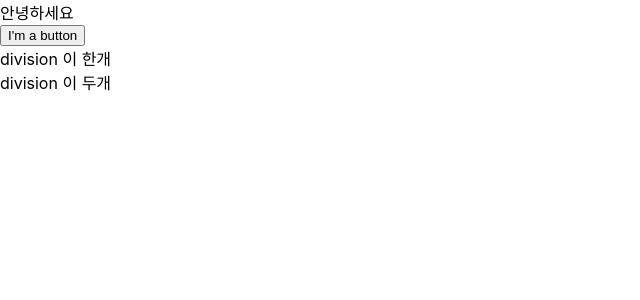
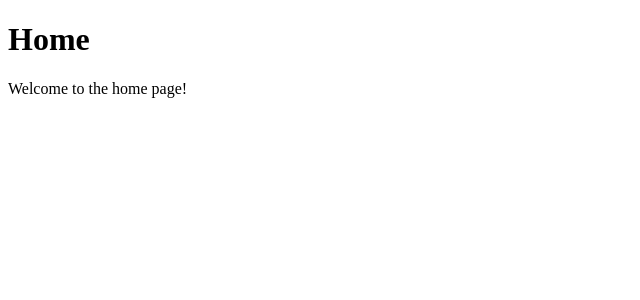
Before and after one commit to pflying1/react-prac, a React (Create React App) app in the folder my-app/: page / in a window 1280 px wide. Shown: the top 300 px of the page, without its empty margins (0-640 px from the left). Built offline with nearby package versions, Linux system fonts and the light colour scheme.

Commit message:
라우터 돔 설정

```diff
--- a/my-app/package.json
+++ b/my-app/package.json
@@ -34,5 +34,8 @@
       "last 1 firefox version",
       "last 1 safari version"
     ]
+  },
+  "devDependencies": {
+    "react-router-dom": "^6.11.2"
   }
 }
--- a/my-app/src/App.js
+++ b/my-app/src/App.js
@@ -1,46 +1,19 @@
-/* import logo from './logo.svg';
-import './App.css';
+import React from "react";
+import { BrowserRouter as Router, Route, Routes } from "react-router-dom";
+import Home from "./components/Home";
+import About from "./components/About";
+import NotFound from "./components/NotFound";
 
 function App() {
   return (
-    <div className="App">
-      <header className="App-header">
-        <img src={logo} className="App-logo" alt="logo" />
-        <p>
-          Edit <code>src/App.js</code> and save to reload.
-        </p>
-        <a
-          className="App-link"
-          href="https://reactjs.org"
-          target="_blank"
-          rel="noopener noreferrer"
-        >
-          Learn React
-        </a>
-      </header>
-    </div>
-  );
-}
-export default App; */
-
-function MyButton() {
-  return <button>I'm a button</button>;
-}
-function DivisionTwo() {
-  return (
-    <div>
-      <div>division 이 한개</div>
-      <div>division 이 두개</div>
-    </div>
+    <Router>
+      <Routes>
+        <Route exact path="/" element={<Home />} />
+        <Route path="/about" element={<About />} />
+        <Route path="*" element={<NotFound />} />
+      </Routes>
+    </Router>
   );
 }
 
-export default function MyApp() {
-  return (
-    <div>
-      <div>안녕하세요</div>
-      <MyButton />
-      <DivisionTwo />
-    </div>
-  );
-}
+export default App;
--- /dev/null
+++ b/my-app/src/components/About.js
@@ -0,0 +1,12 @@
+import React from "react";
+
+const About = () => {
+  return (
+    <div>
+      <h1>About</h1>
+      <p>This is the about page.</p>
+    </div>
+  );
+};
+
+export default About;
--- /dev/null
+++ b/my-app/src/components/Home.js
@@ -0,0 +1,12 @@
+import React from "react";
+
+const Home = () => {
+  return (
+    <div>
+      <h1>Home</h1>
+      <p>Welcome to the home page!</p>
+    </div>
+  );
+};
+
+export default Home;
--- /dev/null
+++ b/my-app/src/components/NotFound.js
@@ -0,0 +1,12 @@
+import React from "react";
+
+const NotFound = () => {
+  return (
+    <div>
+      <h1>404 Not Found</h1>
+      <p>The page you're looking for does not exist.</p>
+    </div>
+  );
+};
+
+export default NotFound;
--- a/my-app/src/index.js
+++ b/my-app/src/index.js
@@ -1,17 +1,10 @@
-import React from 'react';
-import ReactDOM from 'react-dom/client';
-import './index.css';
-import App from './App';
-import reportWebVitals from './reportWebVitals';
+import React from "react";
+import ReactDOM from "react-dom";
+import App from "./App";
 
-const root = ReactDOM.createRoot(document.getElementById('root'));
-root.render(
+ReactDOM.render(
   <React.StrictMode>
     <App />
-  </React.StrictMode>
+  </React.StrictMode>,
+  document.getElementById("root")
 );
-
-// If you want to start measuring performance in your app, pass a function
-// to log results (for example: reportWebVitals(console.log))
-// or send to an analytics endpoint. Learn more: https://bit.ly/CRA-vitals
-reportWebVitals();
```
Also changed, not shown: 1 other file (tests, documents, lock files or other folders).
